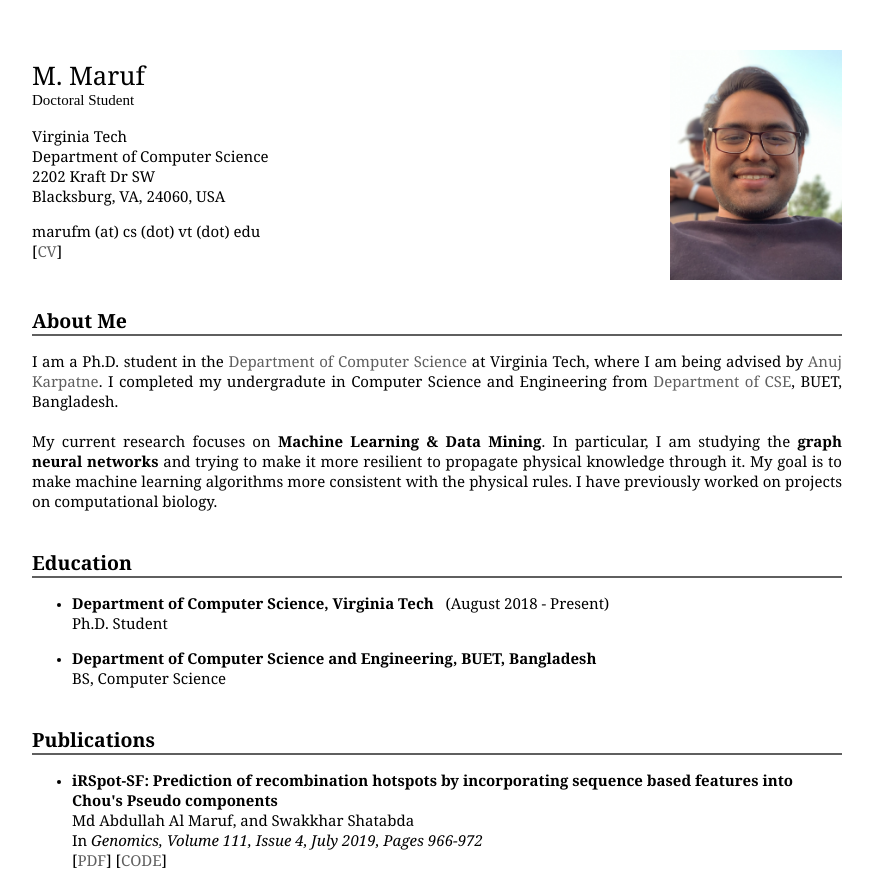
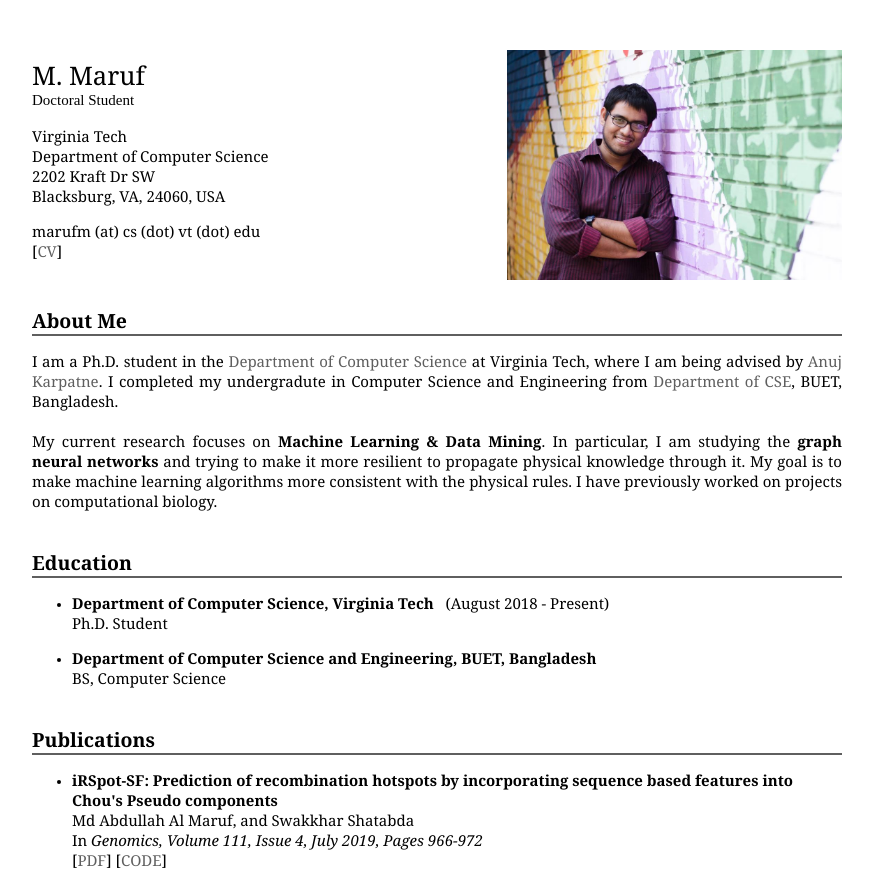
Before and after one commit to ms-bit/maruf, a plain HTML site: page index.html in a window 1280 px wide. Shown: the top 888 px of the page, without its empty margins (203-1076 px from the left). Drawn offline with Linux system fonts and the light colour scheme.

Commit message:
Update index.html

```diff
--- a/index.html
+++ b/index.html
@@ -41,7 +41,7 @@
            </td>
 
             <td align="right">
-                <img src="data/maruf.png" height="230">
+                <img src="data/mypic.jpg" height="230">
             </td>
 
         </tr>
```
